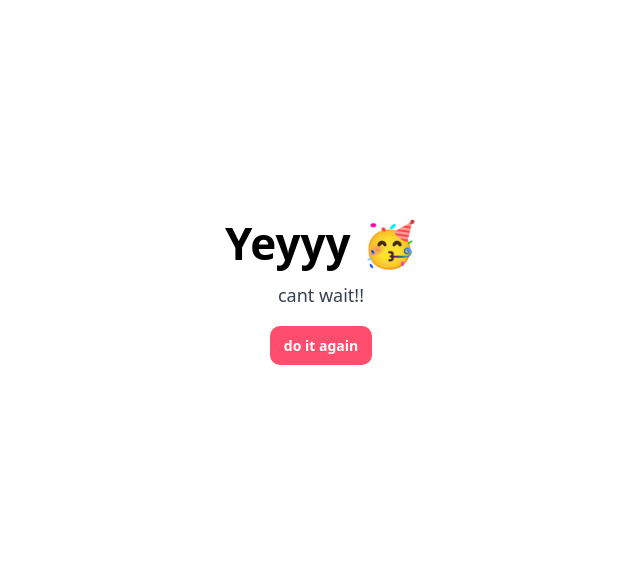
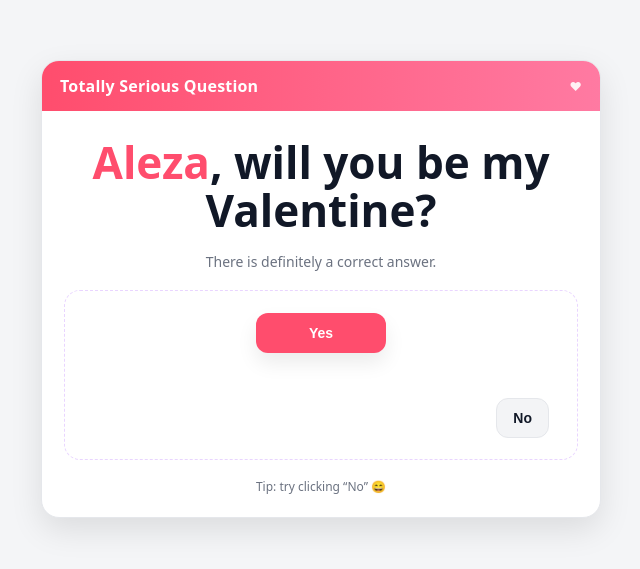
Before and after one commit to thomasplangger/valentine, a plain HTML site: page secondPage.html in a window 1280 px wide. Shown: the part 111-680 px from the top of the page, without its empty margins (319-959 px from the left). Drawn offline with Linux system fonts and the light colour scheme.

Commit message:
Update secondPage.html

```diff
--- a/secondPage.html
+++ b/secondPage.html
@@ -3,50 +3,275 @@
 <head>
   <meta charset="utf-8" />
   <meta name="viewport" content="width=device-width,initial-scale=1" />
-  <title>Yeyyy</title>
+  <title>Valentine?</title>
   <style>
+    :root{
+      --accent:#ff4d6d;
+      --accent-dark:#e63b5b;
+      --bg:#f4f5f7;
+      --text:#111827;
+      --muted:#6b7280;
+      --border:#e5e7eb;
+    }
+    *{ box-sizing:border-box; }
     body{
       margin:0;
       font-family: ui-sans-serif, system-ui, -apple-system, Segoe UI, Roboto, Helvetica, Arial;
+      background: var(--bg);
       min-height:100vh;
       display:flex;
       align-items:center;
       justify-content:center;
+      padding:24px;
+      color:var(--text);
+    }
+
+    .card{
+      width:min(560px, 100%);
       background:#fff;
+      border:1px solid var(--border);
+      border-radius:18px;
+      box-shadow: 0 12px 32px rgba(0,0,0,.10);
+      overflow:hidden;
     }
-    .wrap{
+
+    .topbar{
+      background: linear-gradient(90deg, var(--accent), #ff7aa2);
+      padding:14px 18px;
+      color:#fff;
+      font-weight:800;
+      letter-spacing:.2px;
+      display:flex;
+      align-items:center;
+      justify-content:space-between;
+    }
+    .topbar span{
+      font-size:12px;
+      opacity:.9;
+      font-weight:700;
+    }
+
+    .content{
+      padding: 28px 22px 22px;
+      display:flex;
+      flex-direction:column;
+      gap:18px;
+      align-items:center;
+      justify-content:center;
       text-align:center;
+    }
+
+    h1{
+      margin: 0;
+      font-size: clamp(28px, 4.6vw, 44px);
+      line-height:1.08;
+      font-weight: 900;
+    }
+    h1 .name{
+      color: var(--accent);
+      display:inline-block;
+    }
+
+    p{
+      margin:0;
+      color: var(--muted);
+      font-size: 14px;
+      line-height: 1.4;
+    }
+
+    .playground{
+      position: relative;
+      width: 100%;
+      max-width: 520px;
+      height: 170px;
+      border-radius: 16px;
+      background: #fff;
+      border: 1px dashed #e9d5ff;
+      padding: 14px;
+      overflow: hidden;
+    }
+
+    .btn{
+      border: 0;
+      border-radius: 12px;
+      padding: 12px 16px;
+      font-weight: 900;
+      cursor: pointer;
+      font-size: 14px;
+      user-select:none;
+      transition: transform .06s ease, filter .15s ease, background .15s ease;
+      box-shadow: 0 10px 20px rgba(0,0,0,.08);
+    }
+    .btn:active{ transform: scale(.99); }
+
+    .btn-yes{
+      background: var(--accent);
+      color: #fff;
+      min-width: 130px;
+    }
+    .btn-yes:hover{ background: var(--accent-dark); }
+
+    .btn-no{
+      background: #f3f4f6;
+      color: #111827;
+      border: 1px solid #e5e7eb;
+      box-shadow: none;
+      padding: 11px 16px;
+      position: absolute; /* so it can move within playground */
+      left: 58%;
+      top: 58%;
+    }
+    .btn-no:hover{ background:#eceef2; }
+
+    .row{
+      display:flex;
+      gap: 12px;
+      align-items:center;
+      justify-content:center;
+      margin-top: 8px;
+    }
+
+    .note{
+      font-size: 12px;
+      color: var(--muted);
+    }
+
+    /* Success overlay (optional, triggered by Yes) */
+    .overlay{
+      position:fixed;
+      inset:0;
+      background: rgba(17,24,39,.55);
+      display:none;
+      align-items:center;
+      justify-content:center;
       padding:24px;
-      max-width:560px;
     }
-    h1{
-      font-size: 44px;
-      margin: 0 0 10px;
+    .overlay.show{ display:flex; }
+    .modal{
+      background:#fff;
+      border-radius:18px;
+      padding:22px 20px;
+      width:min(420px, 100%);
+      box-shadow: 0 18px 50px rgba(0,0,0,.25);
+      text-align:center;
     }
-    p{
-      font-size: 18px;
-      margin: 0 0 18px;
-      color:#374151;
-      line-height:1.4;
+    .modal h2{
+      margin:0 0 8px;
+      font-size: 26px;
+      font-weight: 900;
     }
-    a{
+    .modal p{
+      margin: 0 0 14px;
+      color: var(--muted);
+      font-size: 14px;
+    }
+    .modal a{
       display:inline-block;
-      padding:10px 14px;
-      border-radius: 10px;
-      background:#ff4d6d;
-      color:white;
+      background: var(--accent);
+      color:#fff;
       text-decoration:none;
-      font-weight:800;
-      font-size:14px;
+      font-weight:900;
+      padding: 10px 14px;
+      border-radius: 12px;
     }
-    a:hover{ filter: brightness(.95); }
+    .modal a:hover{ filter: brightness(.95); }
   </style>
 </head>
 <body>
-  <div class="wrap">
-    <h1>Yeyyy 🥳</h1>
-    <p>cant wait!!</p>
-    <a href="index.html">do it again</a>
+
+  <div class="card">
+    <div class="topbar">
+      <div>Totally Serious Question</div>
+      <span>❤</span>
+    </div>
+
+    <div class="content">
+      <h1><span class="name">Aleza</span>, will you be my Valentine?</h1>
+      <p>There is definitely a correct answer.</p>
+
+      <div class="playground" id="playground" aria-label="button playground">
+        <div class="row">
+          <button class="btn btn-yes" id="yesBtn" type="button">Yes</button>
+        </div>
+
+        <button class="btn btn-no" id="noBtn" type="button">No</button>
+      </div>
+
+      <div class="note">Tip: try clicking “No” 😄</div>
+    </div>
   </div>
+
+  <div class="overlay" id="overlay" role="dialog" aria-modal="true" aria-label="success">
+    <div class="modal">
+      <h2>Yeyyy 🥳</h2>
+      <p>Ok perfect. Can’t wait!!</p>
+      <a href="index.html">Back to the “captcha”</a>
+    </div>
+  </div>
+
+<script>
+  const playground = document.getElementById("playground");
+  const noBtn = document.getElementById("noBtn");
+  const yesBtn = document.getElementById("yesBtn");
+  const overlay = document.getElementById("overlay");
+
+  // Distance (px) from cursor to button that triggers the dodge
+  const DODGE_RADIUS = 80;
+
+  function clamp(n, min, max){ return Math.max(min, Math.min(max, n)); }
+
+  function moveNoButtonRandomly(){
+    const pad = 10;
+
+    const area = playground.getBoundingClientRect();
+    const btn = noBtn.getBoundingClientRect();
+
+    // available space inside playground for top-left corner of button
+    const maxX = area.width - btn.width - pad;
+    const maxY = area.height - btn.height - pad;
+
+    const x = Math.random() * (maxX - pad) + pad;
+    const y = Math.random() * (maxY - pad) + pad;
+
+    noBtn.style.left = `${clamp(x, pad, maxX)}px`;
+    noBtn.style.top  = `${clamp(y, pad, maxY)}px`;
+  }
+
+  function onMouseMove(e){
+    const btnRect = noBtn.getBoundingClientRect();
+
+    const cx = btnRect.left + btnRect.width / 2;
+    const cy = btnRect.top + btnRect.height / 2;
+
+    const dx = e.clientX - cx;
+    const dy = e.clientY - cy;
+    const dist = Math.sqrt(dx*dx + dy*dy);
+
+    if (dist < DODGE_RADIUS) {
+      moveNoButtonRandomly();
+    }
+  }
+
+  // Start with a random position so it feels alive
+  moveNoButtonRandomly();
+
+  // Make it dodge when cursor gets close
+  window.addEventListener("mousemove", onMouseMove);
+
+  // If someone somehow clicks "No", still dodge
+  noBtn.addEventListener("mouseenter", moveNoButtonRandomly);
+  noBtn.addEventListener("click", moveNoButtonRandomly);
+
+  // Yes button -> show a cute modal
+  yesBtn.addEventListener("click", () => {
+    overlay.classList.add("show");
+  });
+
+  // Click outside modal to close (optional)
+  overlay.addEventListener("click", (e) => {
+    if (e.target === overlay) overlay.classList.remove("show");
+  });
+</script>
+
 </body>
 </html>
```
